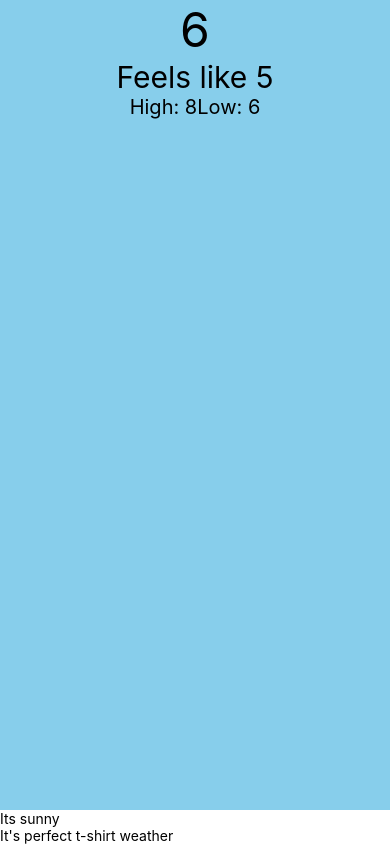
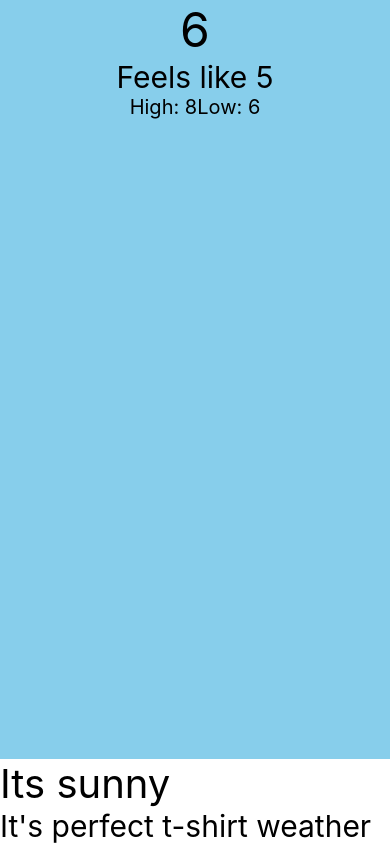
Before and after one commit to IsmailMuhammed2019/weatherApp, a React Native app: screen / in a window 390 px wide. Built offline with nearby package versions, Linux system fonts and the light colour scheme.

Commit message:
adding and editing description and message

```diff
--- a/App.js
+++ b/App.js
@@ -14,8 +14,8 @@ const App = () => {
         </View>
       </View>
       <View style={styles.bodyWrapper}>
-        <Text>Its sunny</Text>
-        <Text>It's perfect t-shirt weather</Text>
+        <Text style={styles.description}>Its sunny</Text>
+        <Text style={styles.message}>It's perfect t-shirt weather</Text>
       </View>
     </SafeAreaView>
   )
@@ -44,6 +44,16 @@ const styles = StyleSheet.create ({
   },
   highLowWrapper: {
     flexDirection: 'row'
+  },
+  bodyWrapper: {
+    justifyContent: 'flex-end',
+    alignItems: 'flex-start'
+  },
+  description: {
+    fontSize: 40
+  },
+  message: {
+fontSize: 30
   }
 })
 export default App;
```
